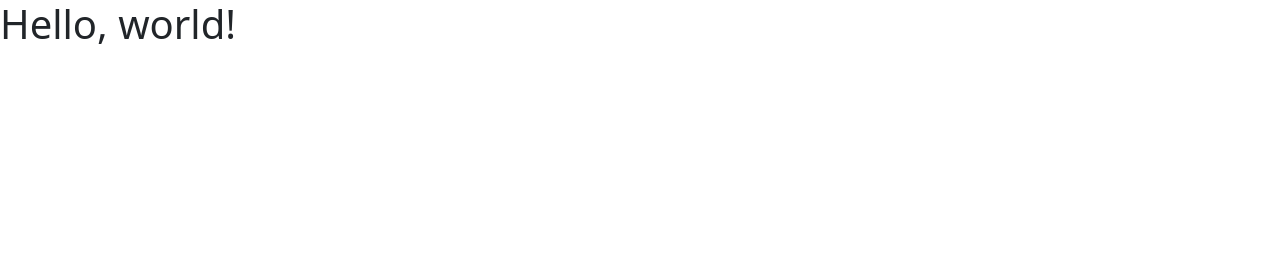
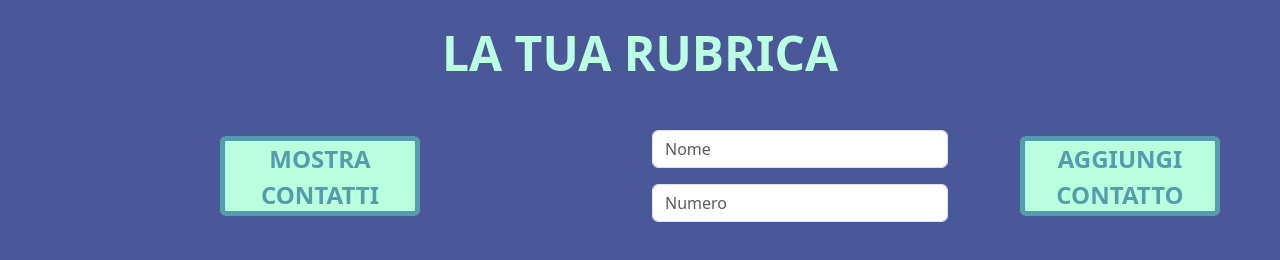
Before and after one commit to vanessanicoli/selfwork-rubrica, a plain HTML site: page index.html in a window 1280 px wide. Drawn offline with nearby package versions, Linux system fonts and the light colour scheme.

Commit message:
Impostata base HTML + CSS

```diff
--- a/index.html
+++ b/index.html
@@ -10,13 +10,62 @@
     <!-- CUSTOM CSS -->
     <link rel="stylesheet" href="./style.css">
   </head>
-  <body>
-    <h1>Hello, world!</h1>
+  <body class="p-2 p-md-0">
 
+    <header class="container my-4">
+        <h1 class="text-center text-uppercase display-5 fw-bold">La tua rubrica</h1>
+    </header>
 
+    <!-- SEZIONE SUPERIORE CON BOTTONS -->
+    <section class="container-fluid mt-5">
+        <div class="row">
+            <!-- MOSTRA CONTATTO -->
+            <article class="col-12 col-md-6 d-flex justify-content-center align-items-center mt-4 mb-2 my-md-0 order-2 order-md-1">
+                <button class="btn btn-custom text-uppercase text-center fw-bold fs-4 p-0">Mostra Contatti</button>
+            </article>
 
+            <!-- AGGIUNGI CONTATTO -->
+            <article class="col-12 col-md-6 order-1 order-md-2">
+                <div class="row justify-content-center align-items-center">
+                    <div class="col-12 col-md-6">
+                        <div class="input-group mb-3">
+                            <input type="text" class="form-control" placeholder="Nome">
+                        </div>
+                        <div class="input-group">
+                            <input type="number" class="form-control" placeholder="Numero">
+                        </div>
+                    </div>
+                    <div class="col-12 col-md-6 text-center mt-3 my-md-0">
+                        <button class="btn btn-custom text-uppercase text-center fw-bold fs-4 p-0">Aggiungi Contatto</button>
+                    </div>
+                </div>
+            </article>
+        </div>
+    </section>
 
+    <!-- SEZIONE CONTATTI -->
+    <secction class="container-fluid">
 
+        <!-- <div id="contacts" class="container d-flex justify-content-center align-items-center flex-column mt-5">
+            <header class="container-fluid my-4">
+                <h2 class="text-center text-uppercase fw-bold m-0">I TUOI CONTATTI</h2>
+            </header>
+
+            <div class="row contact justify-content-center align-items-center py-3">
+                <div class="col-12 col-md-4 my-2 my-md-0">
+                    <p class="text-center">Nome</p>
+                </div>
+                <div class="col-12 col-md-4 my-2 my-md-0">
+                    <p class="text-center">1234567891</p>
+                </div>
+                <div class="col-12 col-md-4 d-flex align-items-center justify-content-center mx-auto my-2 my-md-0">
+                    <i class="fa-solid fa-pencil icons me-5"></i>
+                    <i class="fa-solid fa-trash-can icons"></i>
+                </div>
+            </div>
+        </div> -->
+
+    </secction>
     <!-- BOOTSTRAP JS -->
     <script src="https://cdn.jsdelivr.net/npm/bootstrap@5.3.8/dist/js/bootstrap.bundle.min.js" integrity="sha384-FKyoEForCGlyvwx9Hj09JcYn3nv7wiPVlz7YYwJrWVcXK/BmnVDxM+D2scQbITxI" crossorigin="anonymous"></script>
     <!-- FontAwesome CDN -->
--- a/style.css
+++ b/style.css
@@ -0,0 +1,62 @@
+:root {
+    --dmain: #4a5899;
+    --main: #559cad;
+    --lmain: #baffdf;
+    --w: white;
+}
+
+body{
+    background-color: var(--dmain);
+    color: var(--lmain);
+}
+
+.btn-custom{
+    height: 80px;
+    width: 200px;
+    border: 5px solid var(--main);
+    background-color: var(--lmain);
+    color: var(--main);
+    transition: 0.6s;
+}
+
+.btn-custom:hover{
+    border: 5px solid var(--lmain);
+    background-color: transparent;
+    color: var(--lmain);
+}
+
+input::-webkit-outer-spin-button,
+input::-webkit-inner-spin-button {
+  -webkit-appearance: none;
+  margin: 0;
+}
+
+.form-control:focus{
+    box-shadow: 0 0 0 .25rem var(--main);
+}
+
+#contacts{
+    padding: 10px;
+    margin-top: 20px;
+    background-color: var(--lmain);
+    border: 5px solid var(--main);
+    color: var(--dmain);
+    border-radius: 30px;
+}
+
+.contact{
+    width: 80%;
+    background-color: var(--w);
+    border: 5px solid var(--main);
+    border-radius: 30px;
+    font-size: 20px;
+}
+
+p{
+    margin: 0px;
+    padding: 0px;
+}
+
+.icons{
+    cursor: pointer;
+}
```
